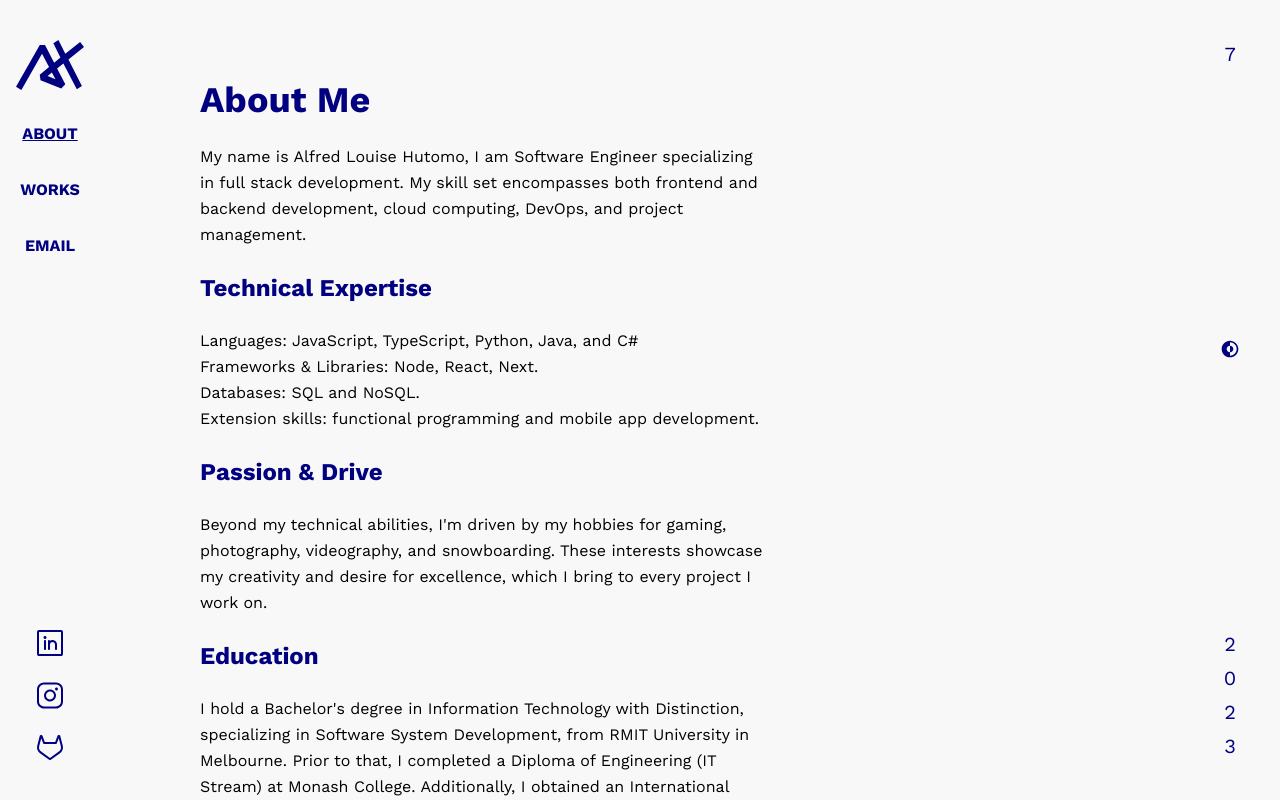
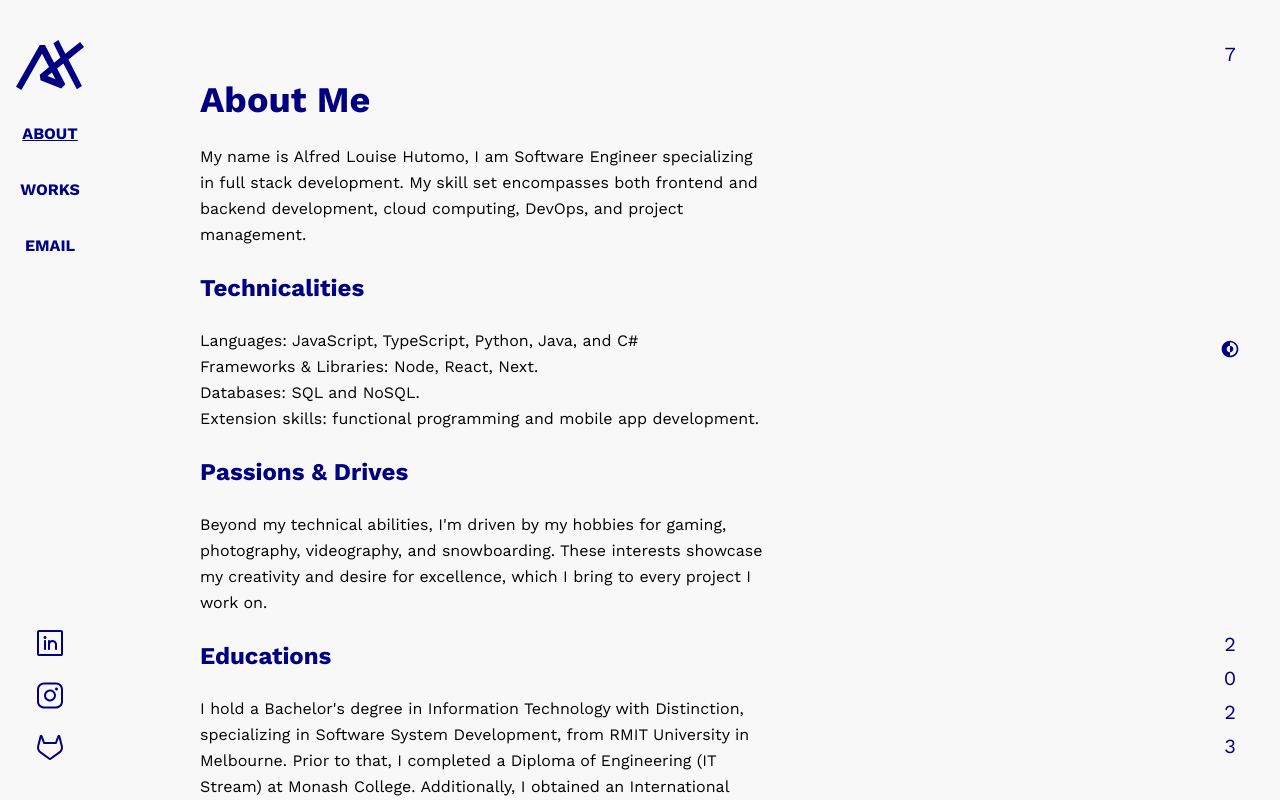
Before and after one commit to AlfredHutomo/portfolio-v2, a Next.js app: page /about in a window 1280 px wide. Built offline with nearby package versions, Linux system fonts and the light colour scheme.

Commit message:
update about headers

```diff
--- a/src/app/about/page.tsx
+++ b/src/app/about/page.tsx
@@ -14,7 +14,7 @@ export default function About() {
           in full stack development. My skill set encompasses both frontend and
           backend development, cloud computing, DevOps, and project management.
         </p>
-        <h3>Technical Expertise</h3>
+        <h3>Technicalities</h3>
         <ul>
           <li>Languages: JavaScript, TypeScript, Python, Java, and C#</li>
           <li>Frameworks & Libraries: Node, React, Next.</li>
@@ -23,14 +23,14 @@ export default function About() {
             Extension skills: functional programming and mobile app development.
           </li>
         </ul>
-        <h3>Passion & Drive</h3>
+        <h3>Passions & Drives</h3>
         <p>
           Beyond my technical abilities, I&apos;m driven by my hobbies for
           gaming, photography, videography, and snowboarding. These interests
           showcase my creativity and desire for excellence, which I bring to
           every project I work on.
         </p>
-        <h3>Education</h3>
+        <h3>Educations</h3>
         <p>
           I hold a Bachelor&apos;s degree in Information Technology with
           Distinction, specializing in Software System Development, from RMIT
```
